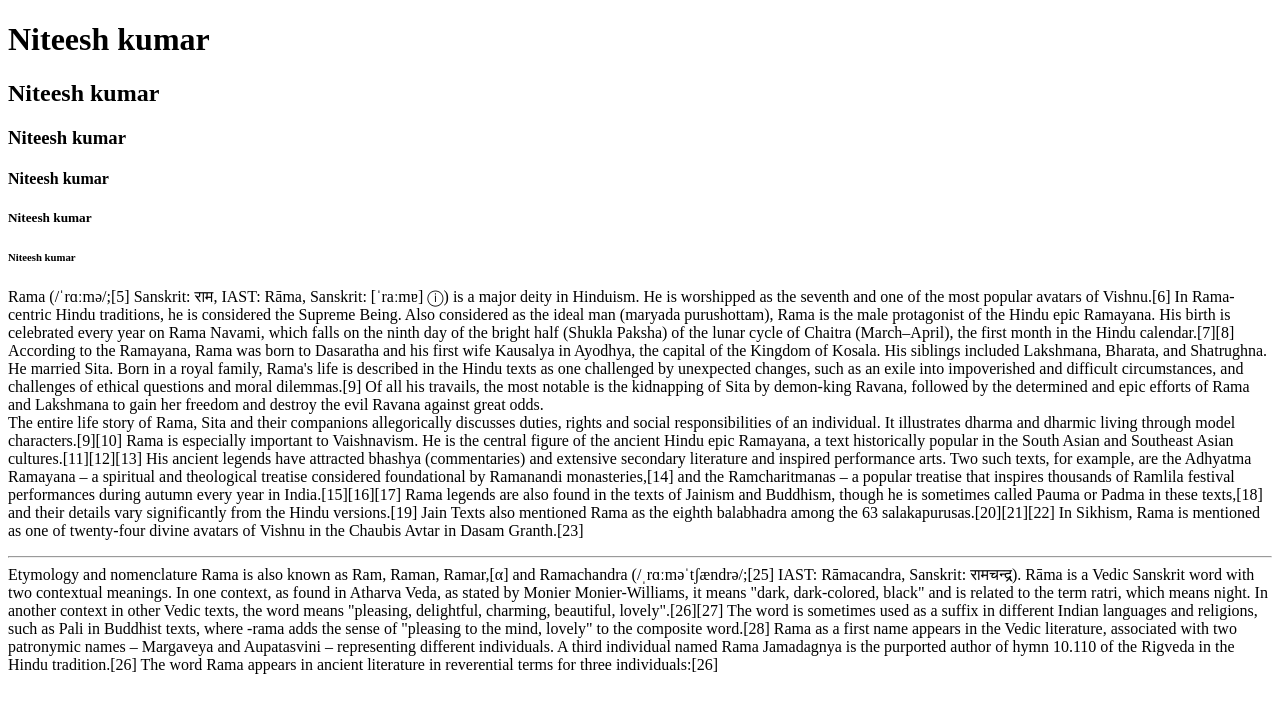
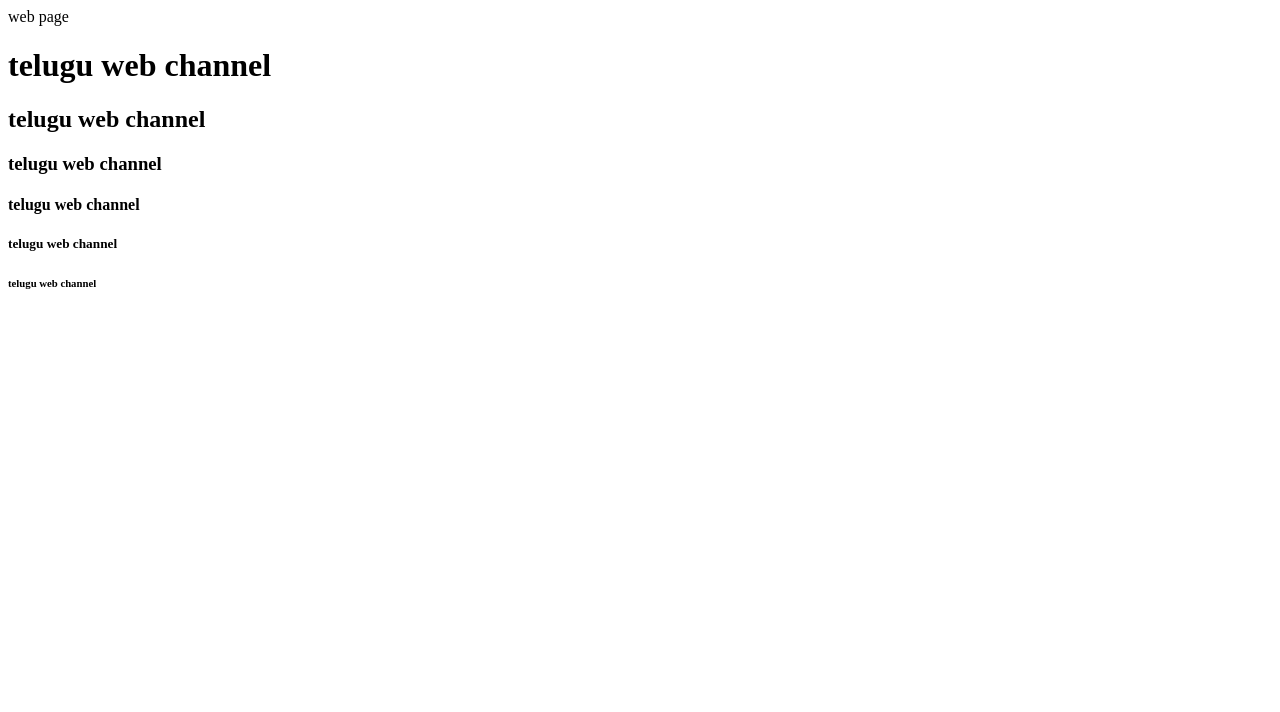
Before and after one commit to Niteesh-Kumar-Kondamuri/MyLearning, a plain HTML site: page day1index.html.html in a window 1280 px wide. Drawn offline with Linux system fonts and the light colour scheme.

Commit message:
First Day !

```diff
--- a/day1index.html.html
+++ b/day1index.html.html
@@ -1,30 +1,18 @@
 <!DOCTYPE html>
 <html lang="en">
 <head>
-    <meta charset="UTF-8">
-    <meta name="viewport" content="width=device-width, initial-scale=1.0">
-    <title>Document</title>
+    <title>css,seo,</title>
+
 </head>
+
 <body>
-    <h1>Niteesh kumar</h1>
-    <h2>Niteesh kumar</h2>
-    <h3>Niteesh kumar</h3>
-    <h4>Niteesh kumar</h4>
-    <h5>Niteesh kumar</h5>
-    <h6>Niteesh kumar</h6>
-    <p>Rama (/ˈrɑːmə/;[5] Sanskrit: राम, IAST: Rāma, Sanskrit: [ˈraːmɐ] ⓘ) is a major deity in Hinduism. He is worshipped as the seventh and one of the most popular avatars of Vishnu.[6] In Rama-centric Hindu traditions, he is considered the Supreme Being. Also considered as the ideal man (maryada purushottam), Rama is the male protagonist of the Hindu epic Ramayana. His birth is celebrated every year on Rama Navami, which falls on the ninth day of the bright half (Shukla Paksha) of the lunar cycle of Chaitra (March–April), the first month in the Hindu calendar.[7][8]
+    <main>web page</main>
 
-        According to the Ramayana, Rama was born to Dasaratha and his first wife Kausalya in Ayodhya, the capital of the Kingdom of Kosala. His siblings included Lakshmana, Bharata, and Shatrughna. He married Sita. Born in a royal family, Rama's life is described in the Hindu texts as one challenged by unexpected changes, such as an exile into impoverished and difficult circumstances, and challenges of ethical questions and moral dilemmas.[9] Of all his travails, the most notable is the kidnapping of Sita by demon-king Ravana, followed by the determined and epic efforts of Rama and Lakshmana to gain her freedom and destroy the evil Ravana against great odds.
-        <br>
-        The entire life story of Rama, Sita and their companions allegorically discusses duties, rights and social responsibilities of an individual. It illustrates dharma and dharmic living through model characters.[9][10]
-
-        Rama is especially important to Vaishnavism. He is the central figure of the ancient Hindu epic Ramayana, a text historically popular in the South Asian and Southeast Asian cultures.[11][12][13] His ancient legends have attracted bhashya (commentaries) and extensive secondary literature and inspired performance arts. Two such texts, for example, are the Adhyatma Ramayana – a spiritual and theological treatise considered foundational by Ramanandi monasteries,[14] and the Ramcharitmanas – a popular treatise that inspires thousands of Ramlila festival performances during autumn every year in India.[15][16][17]
-
-        Rama legends are also found in the texts of Jainism and Buddhism, though he is sometimes called Pauma or Padma in these texts,[18] and their details vary significantly from the Hindu versions.[19] Jain Texts also mentioned Rama as the eighth balabhadra among the 63 salakapurusas.[20][21][22] In Sikhism, Rama is mentioned as one of twenty-four divine avatars of Vishnu in the Chaubis Avtar in Dasam Granth.[23]
-        <hr>
-        Etymology and nomenclature
-        Rama is also known as Ram, Raman, Ramar,[α] and Ramachandra (/ˌrɑːməˈtʃændrə/;[25] IAST: Rāmacandra, Sanskrit: रामचन्द्र). Rāma is a Vedic Sanskrit word with two contextual meanings. In one context, as found in Atharva Veda, as stated by Monier Monier-Williams, it means "dark, dark-colored, black" and is related to the term ratri, which means night. In another context in other Vedic texts, the word means "pleasing, delightful, charming, beautiful, lovely".[26][27] The word is sometimes used as a suffix in different Indian languages and religions, such as Pali in Buddhist texts, where -rama adds the sense of "pleasing to the mind, lovely" to the composite word.[28]
-
-        Rama as a first name appears in the Vedic literature, associated with two patronymic names – Margaveya and Aupatasvini – representing different individuals. A third individual named Rama Jamadagnya is the purported author of hymn 10.110 of the Rigveda in the Hindu tradition.[26] The word Rama appears in ancient literature in reverential terms for three individuals:[26]</p>
-</body>
+    </body>
+    <h1>telugu web channel</h1>
+    <h2>telugu web channel</h2>
+    <h3>telugu web channel</h3>
+    <h4>telugu web channel</h4>
+    <h5>telugu web channel</h5>
+    <h6>telugu web channel</h6>
 </html>
```
